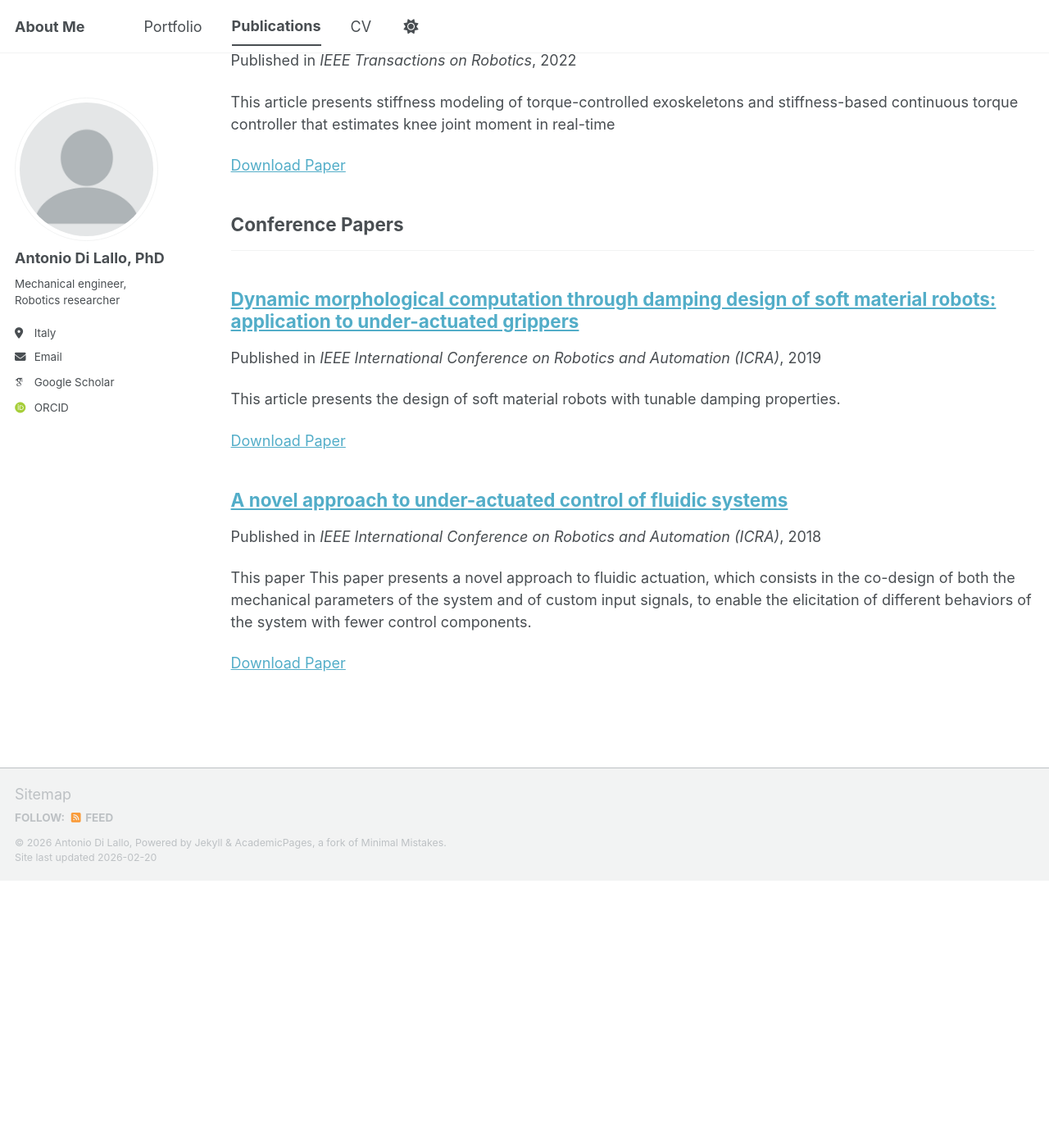
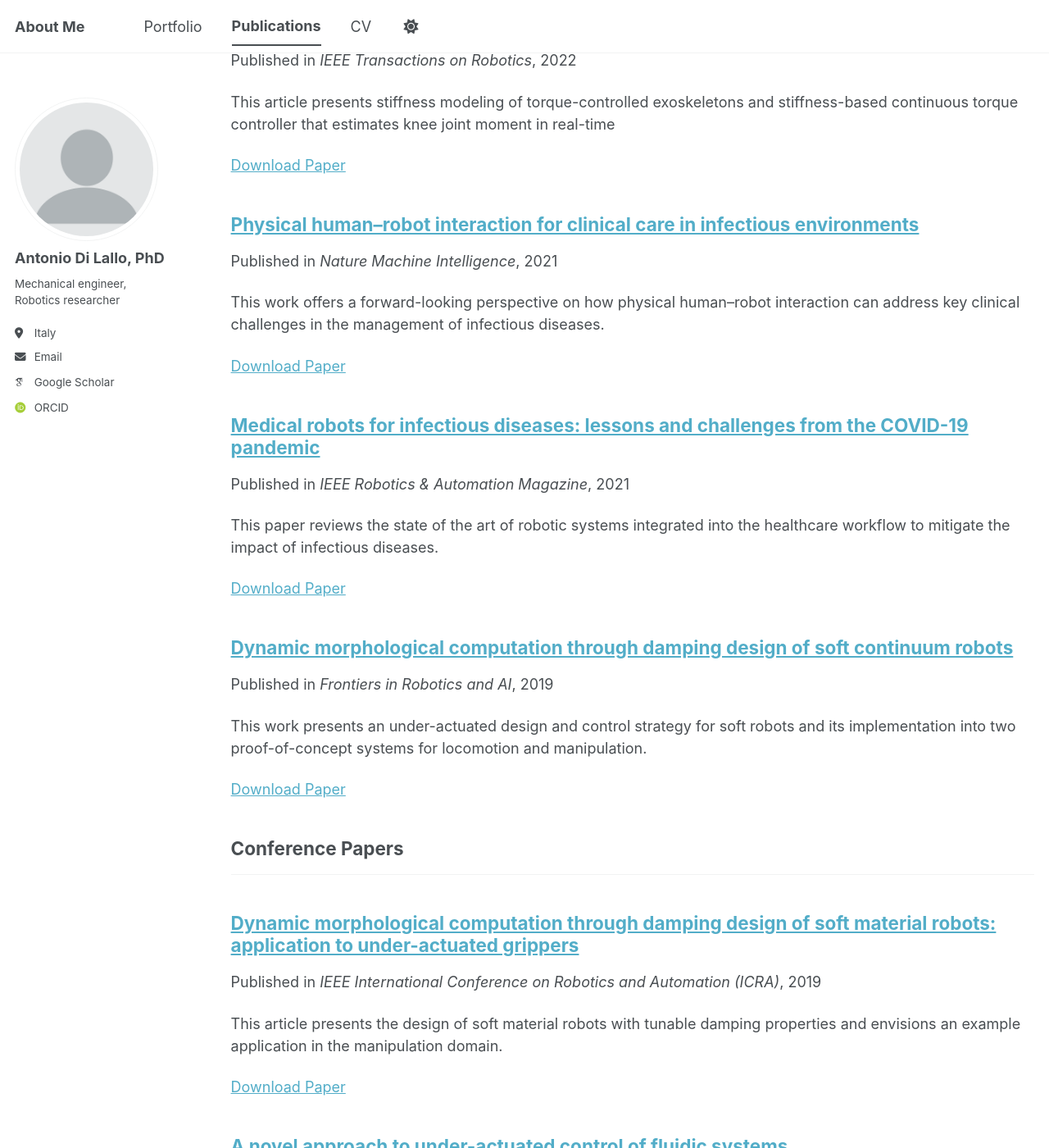
Before and after one commit to AnDiLa/andila.github.io, a Jekyll site: the page built from _pages/publications.html, in a window 1280 px wide and 1400 px high, scrolled down 1569 px. Shown: the whole window at 82% size. Built offline with Jekyll 4.4.1, drawn with Linux system fonts in a browser that asks for light colours; some web fonts are replaced; a script bundle is joined from its source files by our own code; library files that are not in the unit come from our copies; before the commit the page ends 2643 px from its top, so only the background shows below that; some of the changed text lies outside the part shown.

Commit message:
updated publications

```diff
--- a/_config.yml
+++ b/_config.yml
@@ -90,6 +90,12 @@ publication_category:
     title: 'Journal Articles'
   conferences:
     title: 'Conference Papers'
+  chapters:
+    title: 'Book Chapters'
+  abstracts:
+    title: 'Conference Abstracts'
+  thesis:
+    title: 'Thesis'
 
 # Site Settings
 teaser                   :  # filename of teaser fallback teaser image placed in /images/ for social media previews
--- /dev/null
+++ b/_publications/2019-04-11-dynamic.md
@@ -0,0 +1,15 @@
+---
+title: "Dynamic morphological computation through damping design of soft continuum robots"
+collection: publications
+category: manuscripts
+permalink: /publication/2019-04-11-dynamic
+excerpt: 'This work presents an under-actuated design and control strategy for soft robots and its implementation into two proof-of-concept systems for locomotion and manipulation.'
+date: 2019-04-11
+venue: 'Frontiers in Robotics and AI'
+#slidesurl: 'https://academicpages.github.io/files/slides3.pdf'
+paperurl: 'https://www.frontiersin.org/journals/robotics-and-ai/articles/10.3389/frobt.2019.00023/full'
+#citation: 'Your Name, You. (2015). &quot;Paper Title Number 3.&quot; <i>Journal 1</i>. 1(3).'
+---
+
+**Abstract**
+Inspired by nature, soft robotics aims at enhancing robots capabilities through the use of soft materials. This article presents the study of soft continuum robots which can change their dynamic behavior thanks to a proper design of their damping properties. It enables an under-actuated dynamic strategy to control multi-chamber pneumatic systems using a reduced number of feeding lines. The present work starts from the conceptual investigation of a way to tune the damping properties of soft continuum robots, and leverages on the introduction of viscous fluid within the soft chamber wall to produce dissipative actions. Several solutions are analyzed in simulations and the most promising one is tested experimentally. The proposed approach employs a layer of granular material immersed in viscous silicone oil to increase the damping effect. After validation and experimental characterization, the method is employed to build soft continuum actuators with different deformation patterns, i.e., extending, contracting and bending. Experimental results show the dynamic behavior of the presented actuators. Finally, the work reports information on how the actuators are designed and builded, together with a discussion about possible applications and uses.
--- a/_publications/2019-05-20-dynamic.md
+++ b/_publications/2019-05-20-dynamic.md
@@ -3,7 +3,7 @@ title: "Dynamic morphological computation through damping design of soft materia
 collection: publications
 category: conferences
 permalink: /publication/2019-05-20-dynamic
-excerpt: 'This article presents the design of soft material robots with tunable damping properties.'
+excerpt: 'This article presents the design of soft material robots with tunable damping properties and envisions an example application in the manipulation domain.'
 date: 2019-05-20
 venue: 'IEEE International Conference on Robotics and Automation (ICRA)'
 paperurl: 'https://ieeexplore.ieee.org/abstract/document/8793987'
--- a/_publications/2020-book.md
+++ b/_publications/2021-01-01-high.md
@@ -2,9 +2,9 @@
 title: "High-performance soft wearable robots for human augmentation and gait rehabilitation"
 collection: publications
 category: chapters
-permalink: /publication/2020-book
+permalink: /publication/2021-01-01-high
 excerpt: 'This chapter discusses'
-date: 2020-01-01
+date: 2021-01-01
 venue: 'Soft Robotics in Rehabilitation'
 paperurl: 'https://www.sciencedirect.com/science/chapter/edited-volume/abs/pii/B9780128185384000010'
 #citation: 'Your Name, You. (2024). &quot;Paper Title Number 3.&quot; <i>GitHub Journal of Bugs</i>. 1(3).'
--- /dev/null
+++ b/_publications/2021-01-25-medical.md
@@ -0,0 +1,15 @@
+---
+title: "Medical robots for infectious diseases: lessons and challenges from the COVID-19 pandemic"
+collection: publications
+category: manuscripts
+permalink: /publication/2021-01-25-medical
+excerpt: 'This paper reviews the state of the art of robotic systems integrated into the healthcare workflow to mitigate the impact of infectious diseases.'
+date: 2021-01-25
+venue: 'IEEE Robotics & Automation Magazine'
+#slidesurl: 'https://academicpages.github.io/files/slides3.pdf'
+paperurl: 'https://ieeexplore.ieee.org/abstract/document/9335006'
+#citation: 'Your Name, You. (2015). &quot;Paper Title Number 3.&quot; <i>Journal 1</i>. 1(3).'
+---
+
+**Abstract**
+Medical robots can play an important role in mitigating the spread of infectious diseases and delivering quality care to patients during the COVID-19 pandemic. Methods and procedures involving medical robots in the continuum of care, ranging from disease prevention, screening, diagnosis, treatment, and home care, have been extensively deployed and also present incredible opportunities for future development. This article provides an overview of the current state of the art, highlighting the enabling technologies and unmet needs for prospective technological advances within the next five to 10 years. We also identify key research and knowledge barriers that need to be addressed in developing effective and flexible solutions to ensure preparedness for rapid and scalable deployment to combat infectious diseases.
--- /dev/null
+++ b/_publications/2021-03-18-physical.md
@@ -0,0 +1,15 @@
+---
+title: "Physical human–robot interaction for clinical care in infectious environments"
+collection: publications
+category: manuscripts
+permalink: /publication/2021-03-18-physical
+excerpt: 'This work offers a forward-looking perspective on how physical human–robot interaction can address key clinical challenges in the management of infectious diseases.'
+date: 2021-03-18
+venue: 'Nature Machine Intelligence'
+#slidesurl: 'https://academicpages.github.io/files/slides3.pdf'
+paperurl: 'https://www.nature.com/articles/s42256-021-00324-z'
+#citation: 'Your Name, You. (2015). &quot;Paper Title Number 3.&quot; <i>Journal 1</i>. 1(3).'
+---
+
+**Abstract**
+The COVID-19 pandemic has highlighted key challenges for patient care and health provider safety. Adaptable robotic systems, with enhanced sensing, manipulation and autonomy capabilities could help address these challenges in future infectious disease outbreaks.
```
